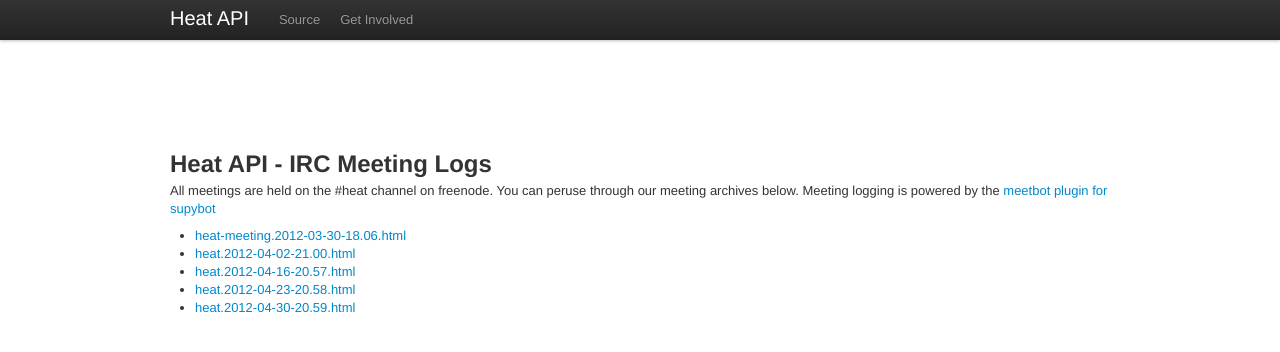
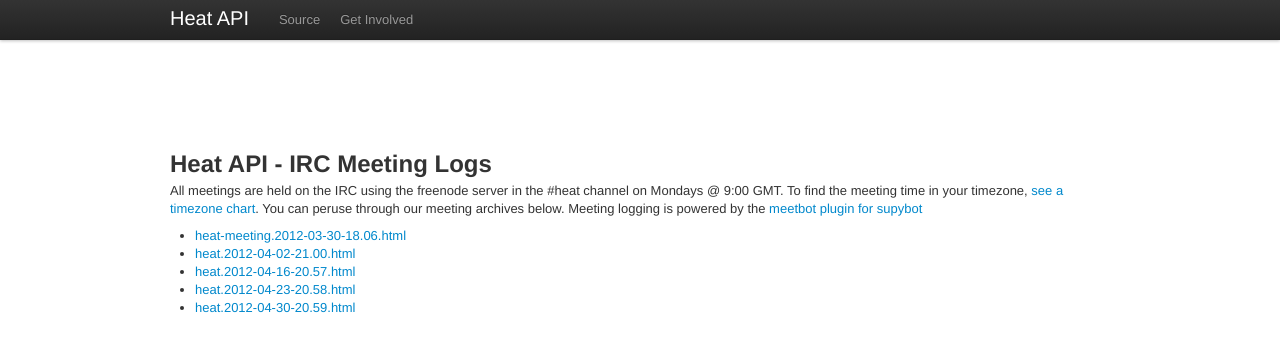
Before and after one commit to sdake/heat-api.github.com, a Jekyll site: the page built from irclogs.html, in a window 1280 px wide. Shown: the top 352 px of the page. Built offline with Jekyll 4.4.1, drawn with Linux system fonts in a browser that asks for light colours.

Commit message:
Added meeting time and timezone table to website.
Signed-off-by: Steven Dake <sdake@redhat.com>

```diff
--- a/irclogs.html
+++ b/irclogs.html
@@ -5,7 +5,7 @@
 <header class="jumbotron masthead">
   <div class="inner">
     <h2>Heat API - IRC Meeting Logs</h2>
-    <p>All meetings are held on the #heat channel on freenode.  You can peruse through our meeting archives below.  Meeting logging is powered by the <a href="http://meetbot.debian.net/Manual.html">meetbot plugin for supybot</a></p>
+    <p>All meetings are held on the IRC using the freenode server in the #heat channel on Mondays @ 9:00 GMT.  To find the meeting time in your timezone, <a href=http://wwp.greenwichmeantime.com/info/time-zones.htm>see a timezone chart</a>.  You can peruse through our meeting archives below.  Meeting logging is powered by the <a href="http://meetbot.debian.net/Manual.html">meetbot plugin for supybot</a></p>
     <p class="download-info">
       <ul>
         <li><a href="/heat-irc-meetings/heat-meeting.2012-03-30-18.06.html">heat-meeting.2012-03-30-18.06.html</a></li>
```
